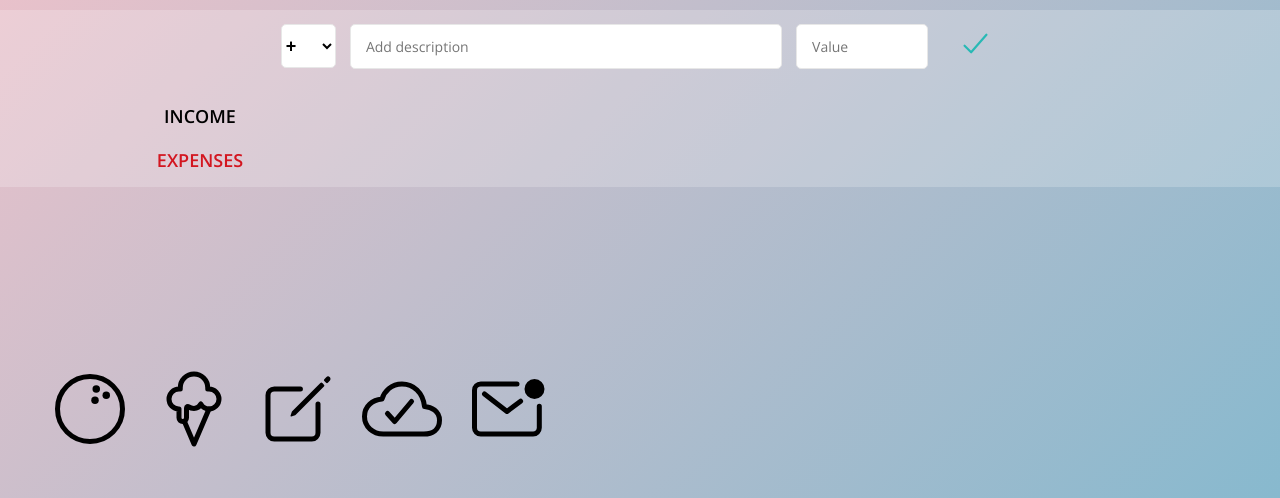
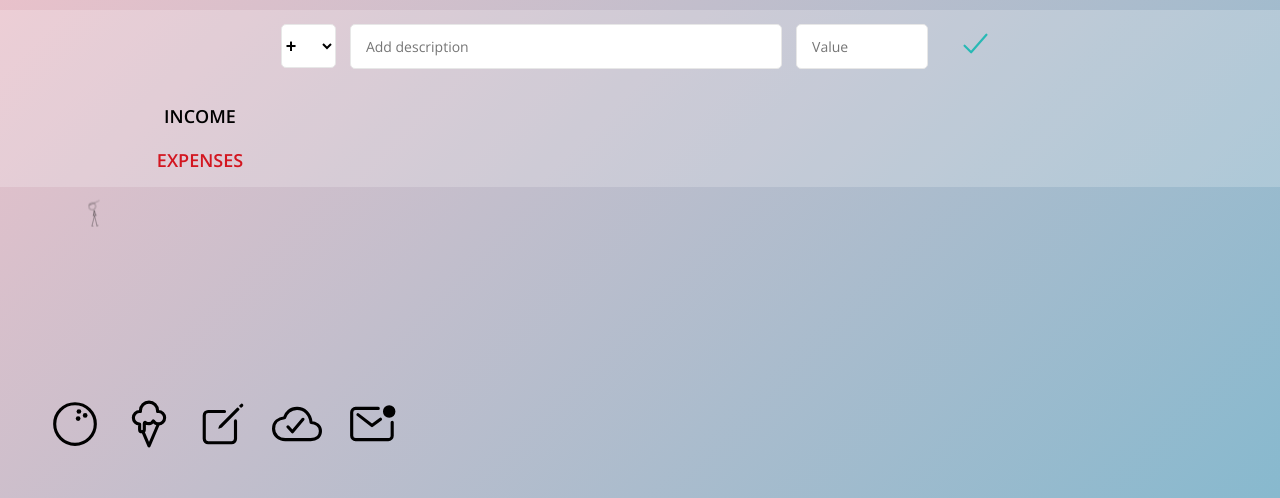
Before and after one commit to finiunix/notes-api, a PHP site: page /app.html in a window 1280 px wide. Shown: the part 310-808 px from the top of the page. Run offline with PHP 8.4, Linux system fonts and the light colour scheme; some libraries are stand-ins or nearby versions.

Commit message:
update0305

```diff
--- a/app.html
+++ b/app.html
@@ -6,8 +6,10 @@
     <link rel="preconnect" href="https://fonts.gstatic.com">
     <link href="https://fonts.googleapis.com/css2?family=Open+Sans:wght@300;400;600&display=swap" rel="stylesheet">
     <title>F1N1</title>
+	<link rel="icon" type="image/png" href="./icons/favicon-32x32.png" sizes="32x32" />
     <link rel="stylesheet" href="style.css" />
     <link rel="stylesheet" href="styleapp.css" />
+	<link rel="stylesheet" href="styleman.css" />
     <script type="module" src="https://unpkg.com/ionicons@5.4.0/dist/ionicons/ionicons.esm.js"></script>
 	<script nomodule="" src="https://unpkg.com/ionicons@5.4.0/dist/ionicons/ionicons.js"></script>
     <script src="controlerJS.js" defer></script>
@@ -96,5 +98,18 @@
         </ul>
       </div>
     </div>
+
+	<div class="sleep-walker">
+		<div class="man">
+		  <div class="head"></div>
+		  <div class="torso">
+			<div class="arm-a"></div>
+			<div class="arm-b"></div>
+		  </div>
+		<div class="legs">
+			<div class="leg-a"></div>
+			<div class="leg-b"></div>
+	  </div>
+
   </body>
 </html>
--- a/home.html
+++ b/home.html
@@ -6,6 +6,7 @@
     <link rel="preconnect" href="https://fonts.gstatic.com">
     <link href="https://fonts.googleapis.com/css2?family=Open+Sans:wght@300;400;600&display=swap" rel="stylesheet">
     <title>F1N1</title>
+    <link rel="icon" type="image/png" href="./icons/favicon-32x32.png" sizes="32x32" />
     <link rel="stylesheet" href="style.css" />
     <link rel="stylesheet" href="styleman.css" />
   </head>
--- a/style.css
+++ b/style.css
@@ -38,6 +38,7 @@ html {
 body {
   font-family: Open Sans;
   font: normal 20px/2;
+  height: 100vh;
 }
 
 #dock-container {
@@ -60,8 +61,8 @@ body {
   list-style-type: none;
 }
 #dock-container li img {
-  width: 80px;
-  height: 80px;
+  width: 50px;
+  height: 50px;
   transition: all 0.5s;
   transform-origin: 50% 100%;
 }
@@ -77,7 +78,7 @@ body {
   display: none;
   bottom: 80px;
   width: 100%;
-  background-color: none;
+  background:none;
   border-radius: 10px;
 }
 #dock-container li:hover span {
--- a/styleman.css
+++ b/styleman.css
@@ -2,15 +2,14 @@
 .sleep-walker {
     position: relative;
     height: 1px;
-    margin: 5rem 0 3rem;
-    background-image: repeating-linear-gradient(to left, transparent 0, transparent 0.12rem, rgba(0, 0, 0, 0.15) 0.125rem, rgba(0, 0, 0, 0.15) 0.25rem);
+    margin: 2rem 0 0;
   }
 
   .man {
     position: absolute;
     top: -1.4rem;
     left: 0;
-    width: 10px;
+    width: 20px;
     height: 1.4rem;
     opacity: 0.6;
     transform: scale(0.5);
@@ -19,8 +18,8 @@
   }
   .man .head {
     position: relative;
-    width: 0.5rem;
-    height: 0.5rem;
+    width: 0.8rem;
+    height: 0.8rem;
     transform: translateX(-1px);
     border: 1px solid #000;
     border-radius: 50%;
@@ -30,7 +29,7 @@
     position: absolute;
     top: 0.28rem;
     left: 0;
-    width: 170%;
+    width: 180%;
     height: 1px;
     background: #000;
     transform-origin: 0% 0%;
@@ -75,7 +74,7 @@
   .man .legs {
     position: relative;
     width: 1px;
-    height: 50%;
+    height: 100%;
     margin: 0 auto;
   }
   .man .legs .leg-a, .man .legs .leg-b {
```
Also changed, not shown: contact.html (+14 -0 lines), notes.html (+10 -3 lines), icons/favicon-32x32.png (added).
